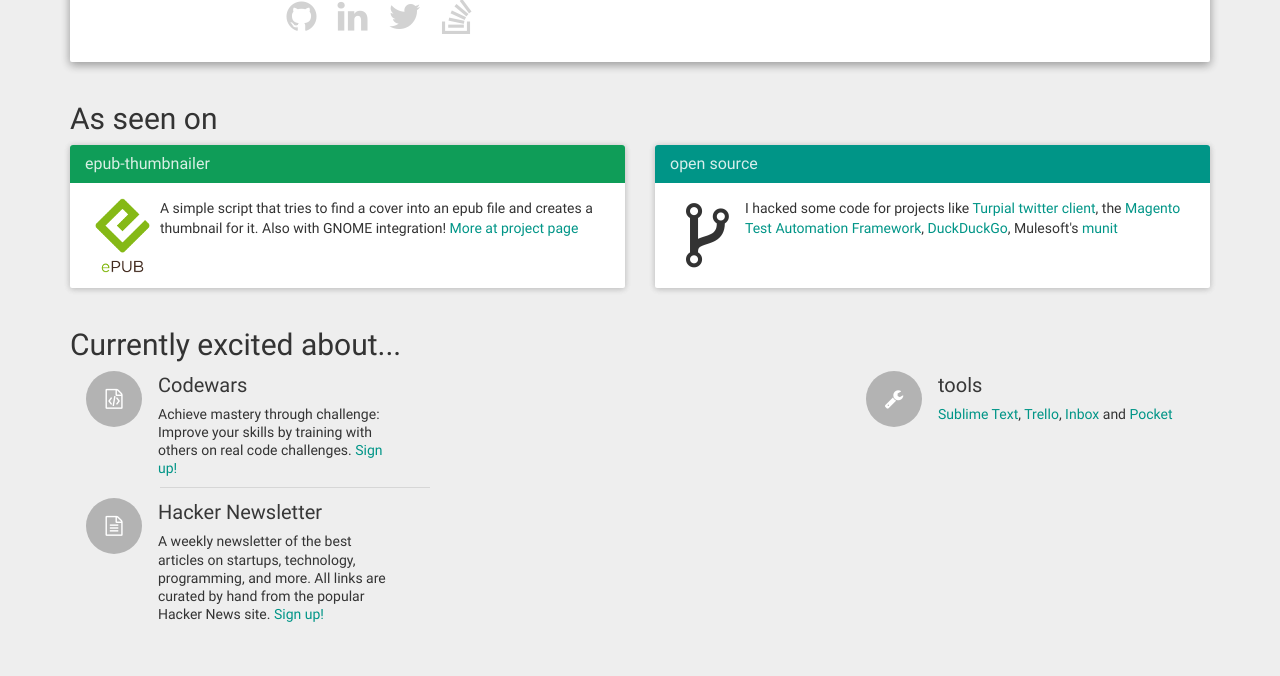
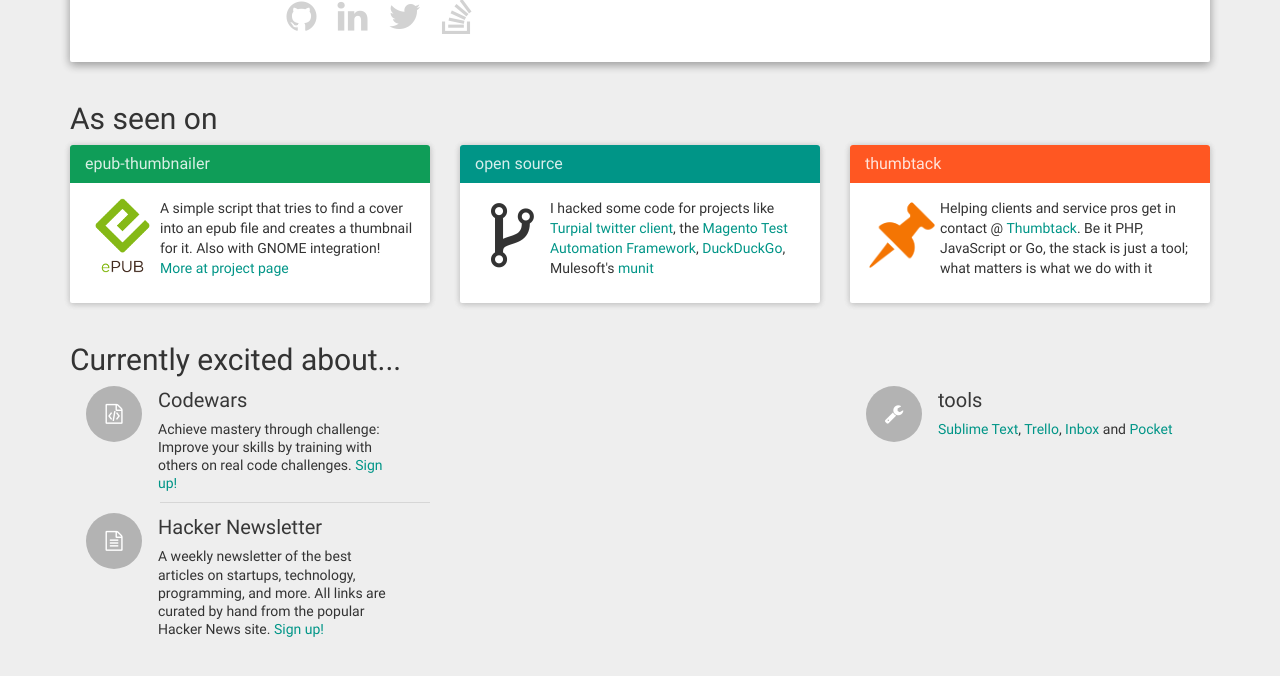
Before and after one commit to marianosimone/marianosimone.github.com, a Jekyll site: the page index.html, which Jekyll copies as it is, in a window 1280 px wide, cut to the strip 198-874 px from the top of the page. Built offline with Jekyll 4.4.1, drawn with Linux system fonts in a browser that asks for light colours; nearby versions of some CDN libraries.

Commit message:
add thumbtack

```diff
--- a/index.html
+++ b/index.html
@@ -88,7 +88,7 @@
                 </div>
             </div>
             <div class="row">
-                <div class="col-lg-6">
+                <div class="col-lg-4">
                     <div class="bs-component">
                         <div class="panel panel-success">
                             <div class="panel-heading">
@@ -101,7 +101,7 @@
                         </div>
                     </div>
                 </div>
-                <div class="col-lg-6">
+                <div class="col-lg-4">
                     <div class="bs-component">
                         <div class="panel panel-primary">
                             <div class="panel-heading">
@@ -110,6 +110,19 @@
                             <div class="panel-body">
                                 <i class="featured_image fa fa-code-fork"></i>
                                 <p>I hacked some code for projects like <a href="https://github.com/satanas/Turpial">Turpial twitter client</a>, the <a href="https://github.com/magento/taf">Magento Test Automation Framework</a>, <a href="https://github.com/duckduckgo/zeroclickinfo-spice/pulls?q=is%3Apr+author%3Amarianosimone">DuckDuckGo</a>, Mulesoft's <a href="https://github.com/mulesoft/munit">munit</a></p>
+                            </div>
+                        </div>
+                    </div>
+                </div>
+                <div class="col-lg-4">
+                    <div class="bs-component">
+                        <div class="panel panel-warning">
+                            <div class="panel-heading">
+                                <h3 class="panel-title">thumbtack</h3>
+                            </div>
+                            <div class="panel-body">
+                                <img class="featured_image" src="thumbtack.png"/>
+                                <p>Helping clients and service pros get in contact @ <a href="http://thumbtack.com">Thumbtack</a>. Be it PHP, JavaScript or Go, the stack is just a tool; what matters is what we do with it</p>
                             </div>
                         </div>
                     </div>
```
Also changed, not shown: thumbtack.png (added).
